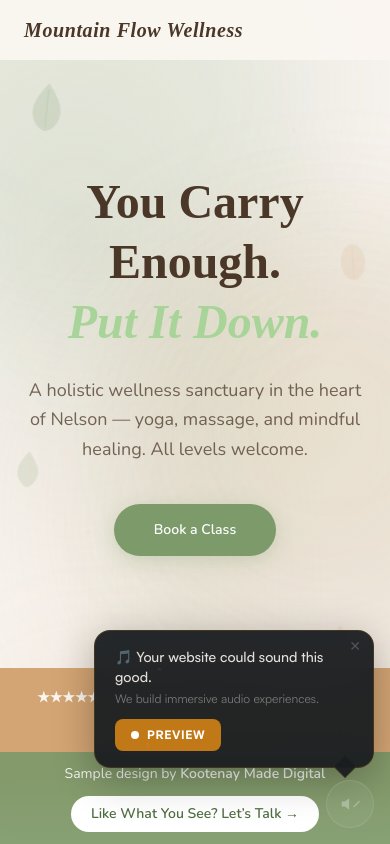
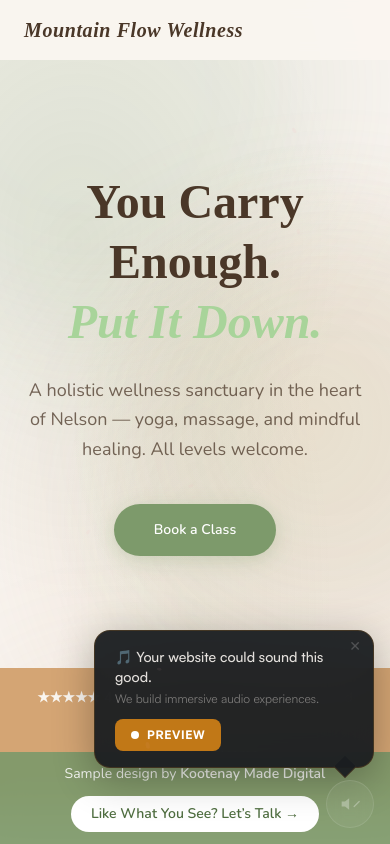
Before and after one commit to AgentWarhead/kootenay-made, a Next.js app: page /styles/demos/warm-natural in a window 390 px wide. Shown: the top 844 px of the page. Built offline with nearby package versions, Linux system fonts and the light colour scheme.

Commit message:
warm-natural: hide floating leaves on mobile — looked like screen smudges

```diff
--- a/src/app/styles/demos/warm-natural/page.tsx
+++ b/src/app/styles/demos/warm-natural/page.tsx
@@ -375,8 +375,8 @@ export default function WarmNaturalDemo() {
         <div className="absolute -bottom-40 right-1/4 w-[350px] h-[350px] rounded-full blur-3xl" style={{ backgroundColor: '#d4a574', opacity: 0.08 }} />
       </div>
 
-      {/* Floating botanicals */}
-      <div className="fixed inset-0 pointer-events-none z-[5] overflow-hidden">
+      {/* Floating botanicals — desktop only, hidden on mobile */}
+      <div className="hidden md:block fixed inset-0 pointer-events-none z-[5] overflow-hidden">
         <div className="botanical-float absolute top-[12%] left-[8%]" style={{ animation: prefersReduced ? 'none' : 'floatA 15s ease-in-out infinite' }}><LeafOne /></div>
         <div className="botanical-float absolute top-[30%] right-[6%]" style={{ animation: prefersReduced ? 'none' : 'floatB 20s ease-in-out infinite' }}><LeafTwo /></div>
         <div className="botanical-float absolute top-[55%] left-[4%]" style={{ animation: prefersReduced ? 'none' : 'floatC 25s ease-in-out infinite' }}><LeafThree /></div>
```
